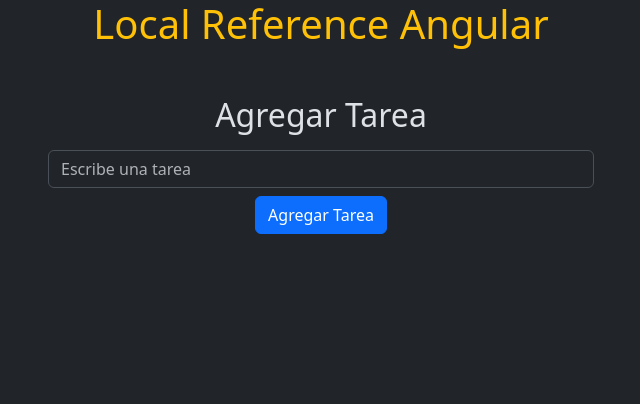
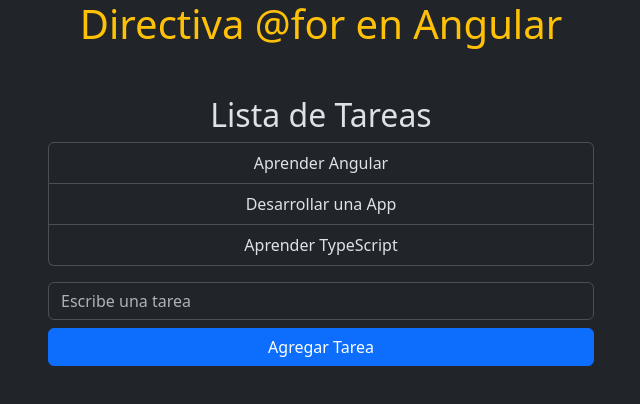
Before and after one commit to odgm/angular-app, an Angular app: page / in a window 1280 px wide. Shown: the top 404 px of the page, without its empty margins (319-959 px from the left). Built offline with nearby package versions, Linux system fonts and the light colour scheme.

Commit message:
agregamos el campo de texto para agregar una nueva tarea de la clase enterior

```diff
--- a/src/app/app.html
+++ b/src/app/app.html
@@ -1,4 +1,4 @@
 <div class="container">
     <h1 class="text-center text-warning">{{title}}</h1>
-    <app-agregar-tarea/>
+    <app-componente-for/>
 </div>
--- a/src/app/app.ts
+++ b/src/app/app.ts
@@ -2,13 +2,14 @@
 import { Saludar } from './saludar/saludar';
 import { ComponenteIf } from "./componente-if/componente-if";
 import { AgregarTarea } from "./agregar-tarea/agregar-tarea";
+import { ComponenteFor } from "./componente-for/componente-for";
 
 @Component({
   selector: 'app-root',
-  imports: [AgregarTarea],
+  imports: [ComponenteFor],
   templateUrl: './app.html',
   styleUrl: './app.css'
 })
 export class App {
-  protected readonly title = 'Local Reference Angular';
+  protected readonly title = 'Directiva @for en Angular';
 }
--- a/src/app/componente-for/componente-for.html
+++ b/src/app/componente-for/componente-for.html
@@ -1 +1,19 @@
-<p>componente-for works!</p>
+<div class="container mt-5">
+    <h2 class="text-center">Lista de Tareas</h2>
+    <ul class="list-group w-50 mx-auto">
+        @for (tarea of tareas; track tarea) {
+            <li class="list-group-item text-center">{{tarea}}</li>
+        }
+    </ul>
+</div>
+<div class="container mt-3">
+    <div class="mt-3 d-flex justify-content-center">
+        <input type="text" #tareaInput class="form-control mb-2 w-50"
+        placeholder="Escribe una tarea">
+    </div>
+    <div class="d-flex justify-content-center">
+        <button class="btn btn-primary w-50" (click)="agregarTarea(tareaInput.value); tareaInput.value=''">
+            Agregar Tarea
+        </button>
+    </div>
+</div>
--- a/src/app/componente-for/componente-for.ts
+++ b/src/app/componente-for/componente-for.ts
@@ -1,4 +1,5 @@
 import { Component } from '@angular/core';
+import { AgregarTarea } from '../agregar-tarea/agregar-tarea';
 
 @Component({
   selector: 'app-componente-for',
@@ -6,4 +7,16 @@
   templateUrl: './componente-for.html',
   styleUrl: './componente-for.css',
 })
-export class ComponenteFor {}
+export class ComponenteFor {
+  tareas: string[] = [
+    'Aprender Angular',
+    'Desarrollar una App',
+    'Aprender TypeScript'
+  ];
+
+  agregarTarea(nuevaTarea: string): void{
+    if(nuevaTarea){
+      this.tareas.push(nuevaTarea);
+    }
+  }
+}
```
